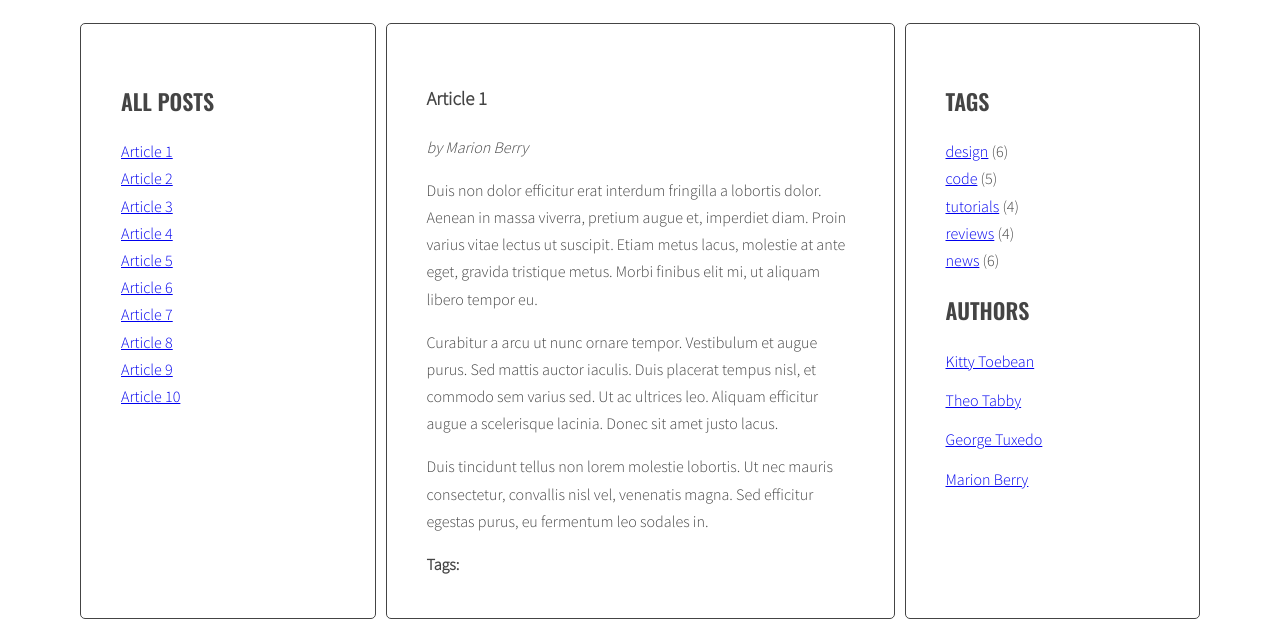
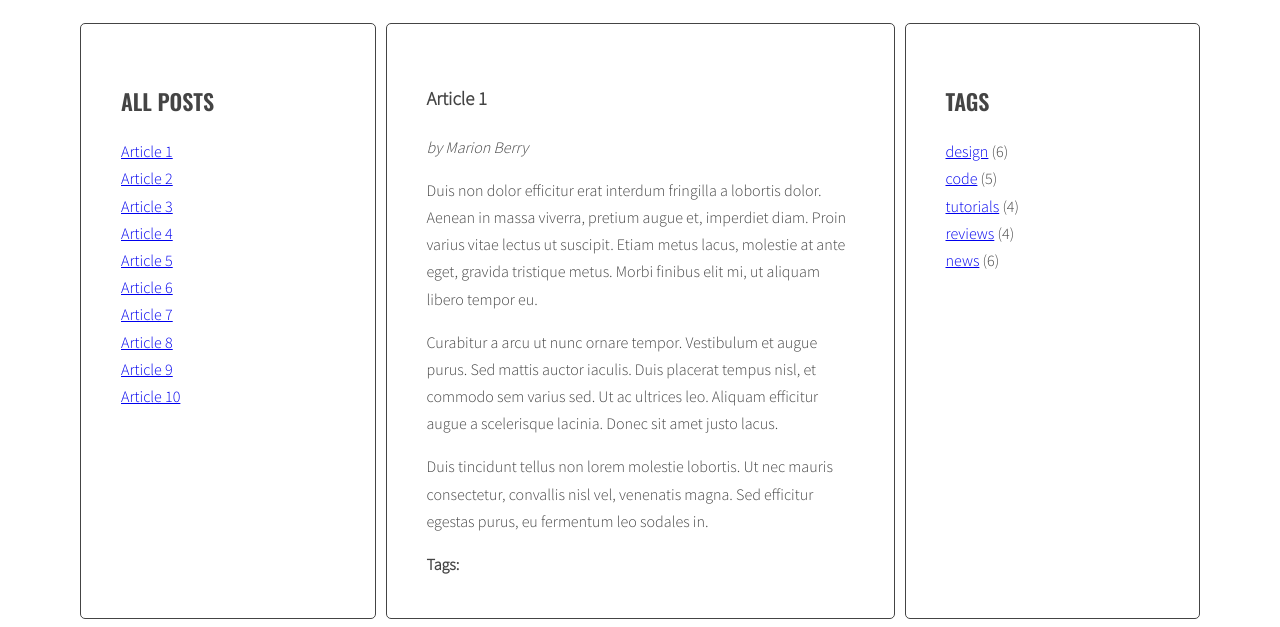
Before and after one commit to Zer0-web/javascript-blog, a website: page index.html in a window 1280 px wide. Shown: the part 220-847 px from the top of the page. Drawn offline with nearby package versions, Linux system fonts and the light colour scheme.

Commit message:
del author list in index.html

```diff
--- a/index.html
+++ b/index.html
@@ -196,7 +196,7 @@
                 <li><a href="#">reviews</a> <span>(4)</span></li>
                 <li><a href="#">news</a> <span>(6)</span></li>
               </ul>
-              <h2 class="section-title">Authors</h2>
+              <!--<h2 class="section-title">Authors</h2>
               <ul class="list authors">
                 <li>
                   <a href="#">
@@ -218,7 +218,7 @@
                     <span class="author-name">Marion Berry</span>
                   </a>
                 </li>
-              </ul>
+              </ul> -->
             </aside>
           </main>
         </div>
```
